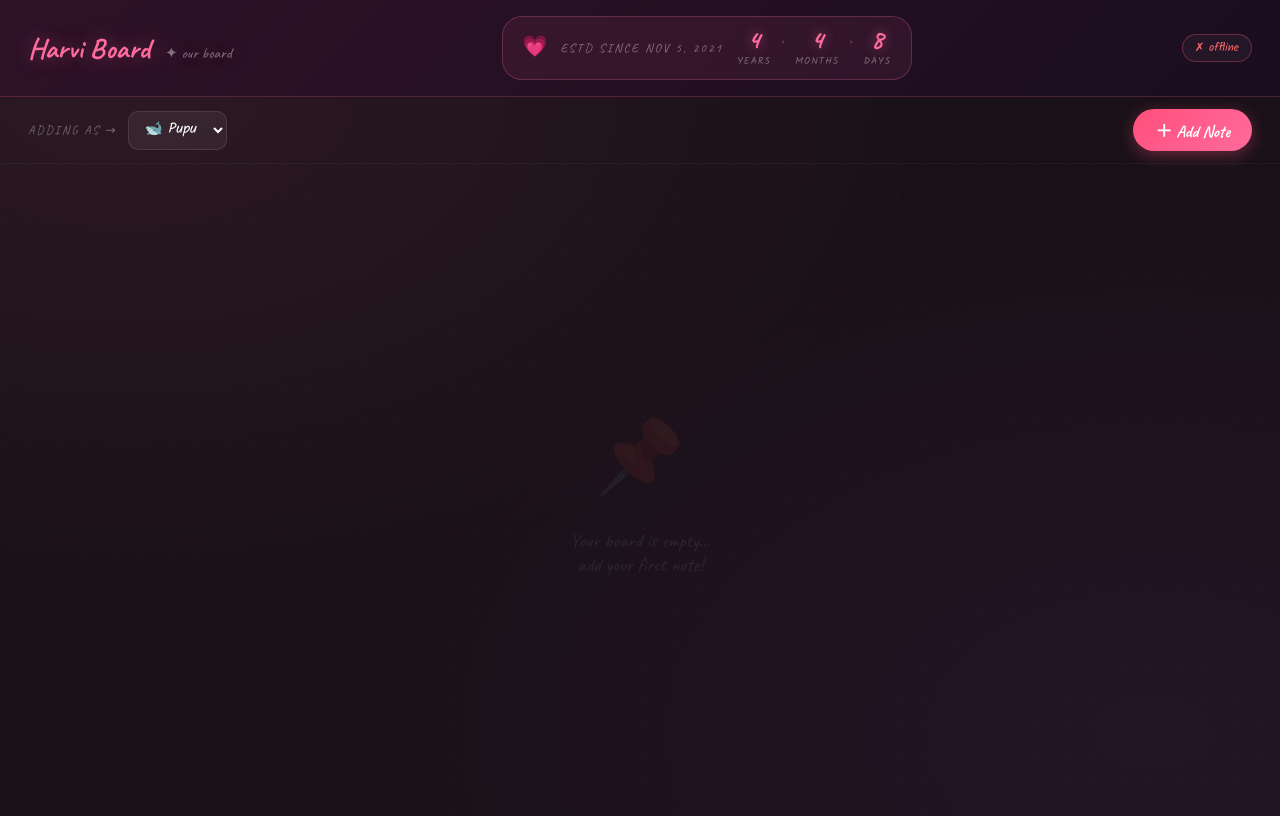
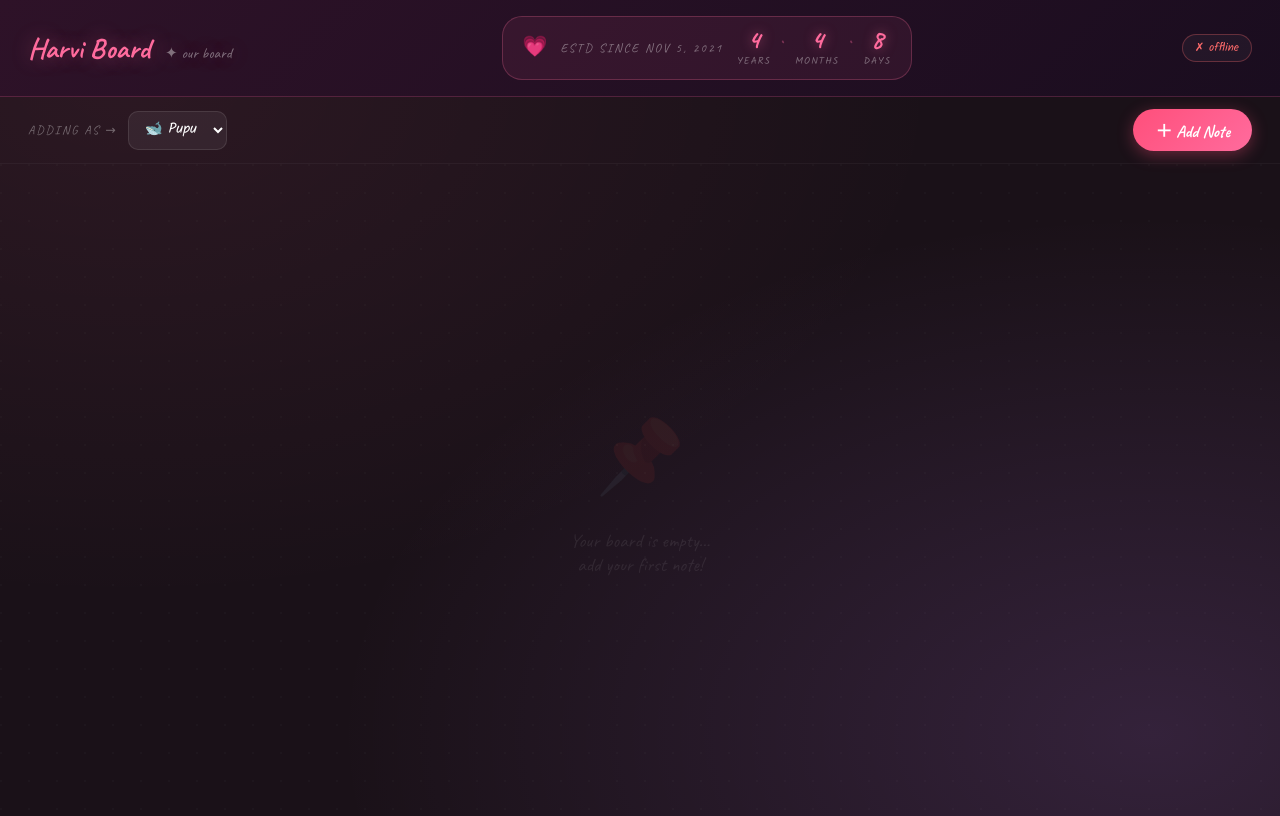
Before and after one commit to sweethartato/harvi, a plain HTML site: page index.html in a window 1280 px wide. Drawn offline with Linux system fonts and the light colour scheme; no server answers.

Commit message:
Update index.html

```diff
--- a/index.html
+++ b/index.html
@@ -22,7 +22,7 @@
     overflow-x: hidden;
     background-image:
       radial-gradient(ellipse at 10% 10%, rgba(255,107,157,0.08) 0%, transparent 50%),
-      radial-gradient(ellipse at 90% 90%, rgba(180,80,255,0.06) 0%, transparent 50%);
+      radial-gradient(ellipse at 90% 90%, rgba(200,130,255,0.15) 0%, transparent 50%);
   }
 
   /* HEADER */
```
